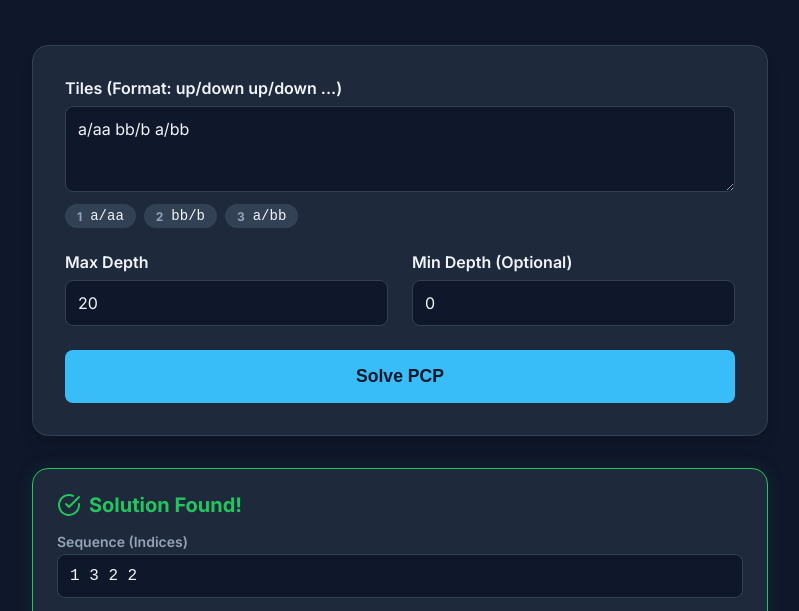
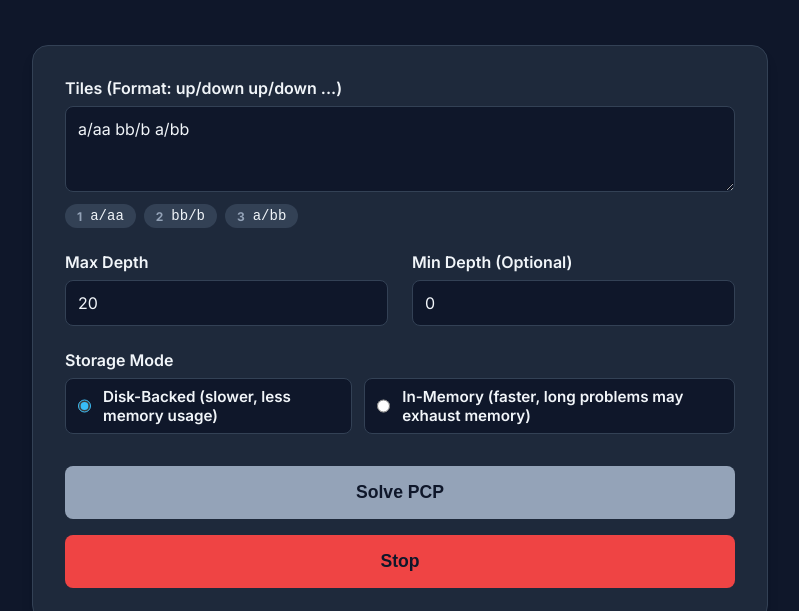
Before and after one commit to latessa/pcp4500, a website: page index.html in a window 1280 px wide. Both pictures are taken after a click on the button "Solve PCP". Shown: the part 112-723 px from the top of the page, without its empty margins (240-1039 px from the left). Drawn offline with Linux system fonts and the light colour scheme.

Commit message:
add disk mode (slow but large problems won't exhaust RAM)

```diff
--- a/css/style.css
+++ b/css/style.css
@@ -209,3 +209,39 @@ button:disabled {
 .tile-chip span.val {
     font-family: monospace;
 }
+
+/* Styled radio group for storage mode */
+.radio-group {
+    display: flex;
+    gap: 0.75rem;
+    flex-direction: column;
+}
+.radio-option {
+    display: flex;
+    align-items: center;
+    gap: 0.75rem;
+    padding: 0.5rem 0.75rem;
+    border-radius: 0.5rem;
+    background-color: #0f172a;
+    border: 1px solid var(--border-color);
+    cursor: pointer;
+    color: var(--text-primary);
+    user-select: none;
+}
+.radio-option input[type="radio"] {
+    width: 1rem;
+    height: 1rem;
+    accent-color: var(--accent-color);
+    margin: 0;
+}
+.radio-option .radio-label {
+    font-size: 0.95rem;
+    color: var(--text-primary);
+}
+.radio-option input[type="radio"]:checked + .radio-label {
+    /* Visual hint is handled by accent-color on the radio indicator */
+}
+
+@media (min-width: 640px) {
+    .radio-group { flex-direction: row; }
+}
--- a/index.html
+++ b/index.html
@@ -41,6 +41,24 @@
                 </div>
             </div>
 
+            <div class="row">
+                <div class="col">
+                    <div class="form-group">
+                        <label>Storage Mode</label>
+                        <div class="radio-group" id="storageModeGroup">
+                            <label class="radio-option">
+                                <input type="radio" name="storageMode" value="disk" checked>
+                                <span class="radio-label">Disk-Backed (slower, less memory usage)</span>
+                            </label>
+                            <label class="radio-option">
+                                <input type="radio" name="storageMode" value="memory">
+                                <span class="radio-label">In-Memory (faster, long problems may exhaust memory)</span>
+                            </label>
+                        </div>
+                    </div>
+                </div>
+            </div>
+
             <button id="solveBtn">Solve PCP</button>
             <button id="stopBtn"
                 style="background-color: var(--error-color); margin-top: 1rem; display: none;">Stop</button>
--- a/js/pcp_solver.js
+++ b/js/pcp_solver.js
@@ -12,6 +12,11 @@ const resultContainer = document.getElementById('resultContainer');
 const resSequence = document.getElementById('resSequence');
 const resString = document.getElementById('resString');
 const resLength = document.getElementById('resLength');
+
+function getStorageMode() {
+    const el = document.querySelector('input[name="storageMode"]:checked');
+    return el ? el.value : 'disk';
+}
 
 tilesInput.addEventListener('input', updateTilePreview);
 solveBtn.addEventListener('click', startSolver);
@@ -76,7 +81,10 @@ async function startSolver() {
     resultContainer.style.display = 'none';
 
     try {
-        const result = await solvePCP(ups, downs, maxDepth, minDepth);
+        const storageMode = getStorageMode();
+        statusDiv.textContent += `Using ${storageMode === 'disk' ? 'IndexedDB (disk-backed)' : 'in-memory'} storage for visited states.\n`;
+
+        const result = await solvePCP(ups, downs, maxDepth, minDepth, storageMode);
         if (result.found) {
             statusDiv.textContent += `\nSolution found at depth ${result.path.length}.`;
             resultContainer.style.display = 'block';
@@ -107,18 +115,18 @@ async function startSolver() {
     }
 }
 
-async function solvePCP(ups, downs, maxDepth, minDepth) {
+async function solvePCP(ups, downs, maxDepth, minDepth, storageMode) {
     const numTiles = ups.length;
     const tileIndices = Array.from({ length: numTiles }, (_, i) => i);
 
-    let transTable = new Map();
+    const transTable = await createStateStore(storageMode);
 
     const startTime = performance.now();
 
     for (let limit = Math.max(1, minDepth); limit <= maxDepth; ++limit) {
         if (shouldStop) break;
 
-        transTable.clear();
+        await transTable.clear();
 
 
         const path = [];
@@ -195,7 +203,7 @@ async function dfsLimit(side, suff, depthLeft, path, ups, downs, tileIndices, tr
         }
 
         const stateKey = newSide + "|" + newSuff;
-        const existing = transTable.get(stateKey);
+        const existing = await transTable.get(stateKey);
         const rem = depthLeft - 1;
 
         if (existing) {
@@ -204,7 +212,7 @@ async function dfsLimit(side, suff, depthLeft, path, ups, downs, tileIndices, tr
             }
         }
 
-        transTable.set(stateKey, { depth: rem, pathLen: path.length });
+        await transTable.set(stateKey, { depth: rem, pathLen: path.length });
 
         path.push(i + 1);
         if (await dfsLimit(newSide, newSuff, depthLeft - 1, path, ups, downs, tileIndices, transTable, minDepth)) {
@@ -217,3 +225,80 @@ async function dfsLimit(side, suff, depthLeft, path, ups, downs, tileIndices, tr
 
 let globalNodeCounter = 0;
 let lastYieldTime = 0;
+
+// Storage abstraction for visited transitions (transTable)
+function createStateStore(mode) {
+    if (mode === 'memory') return Promise.resolve(new InMemoryStateStore());
+    if (!('indexedDB' in window)) {
+        statusDiv.textContent += '\nIndexedDB not available; falling back to in-memory.';
+        return Promise.resolve(new InMemoryStateStore());
+    }
+    return IndexedDBStateStore.create('pcp_solver', 'transitions');
+}
+
+class InMemoryStateStore {
+    constructor() {
+        this.map = new Map();
+    }
+    async get(key) {
+        return this.map.get(key);
+    }
+    async set(key, value) {
+        this.map.set(key, value);
+    }
+    async clear() {
+        this.map.clear();
+    }
+}
+
+class IndexedDBStateStore {
+    constructor(db, storeName) {
+        this.db = db;
+        this.storeName = storeName;
+    }
+    static create(dbName, storeName) {
+        return new Promise((resolve, reject) => {
+            const req = indexedDB.open(dbName, 1);
+            req.onupgradeneeded = () => {
+                const db = req.result;
+                if (!db.objectStoreNames.contains(storeName)) {
+                    db.createObjectStore(storeName, { keyPath: 'key' });
+                }
+            };
+            req.onsuccess = () => {
+                resolve(new IndexedDBStateStore(req.result, storeName));
+            };
+            req.onerror = () => reject(req.error);
+        });
+    }
+    _tx(mode) {
+        return this.db.transaction(this.storeName, mode).objectStore(this.storeName);
+    }
+    async get(key) {
+        return new Promise((resolve, reject) => {
+            const store = this._tx('readonly');
+            const req = store.get(key);
+            req.onsuccess = () => {
+                const rec = req.result;
+                resolve(rec ? rec.value : undefined);
+            };
+            req.onerror = () => reject(req.error);
+        });
+    }
+    async set(key, value) {
+        return new Promise((resolve, reject) => {
+            const store = this._tx('readwrite');
+            const req = store.put({ key, value });
+            req.onsuccess = () => resolve();
+            req.onerror = () => reject(req.error);
+        });
+    }
+    async clear() {
+        return new Promise((resolve, reject) => {
+            const store = this._tx('readwrite');
+            const req = store.clear();
+            req.onsuccess = () => resolve();
+            req.onerror = () => reject(req.error);
+        });
+    }
+}
```
Also changed, not shown: README.md.
